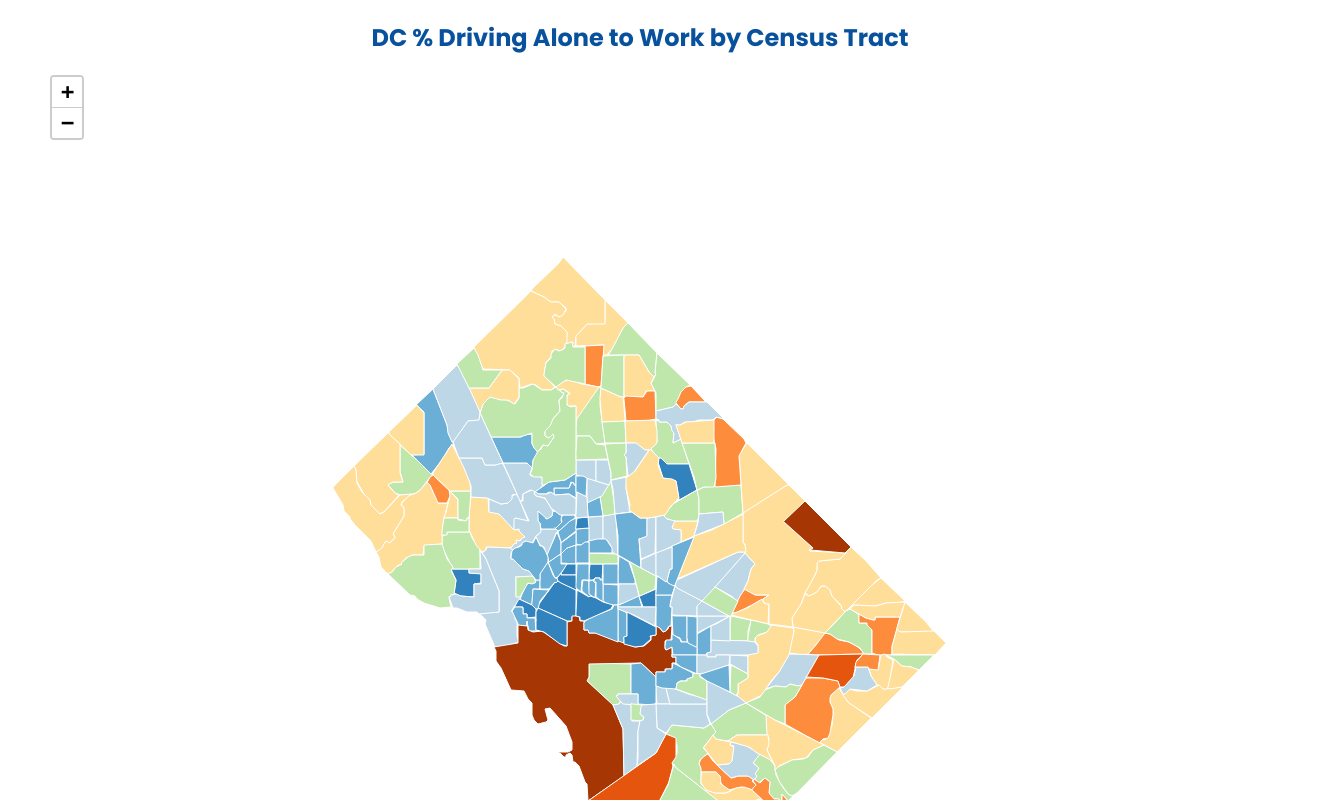
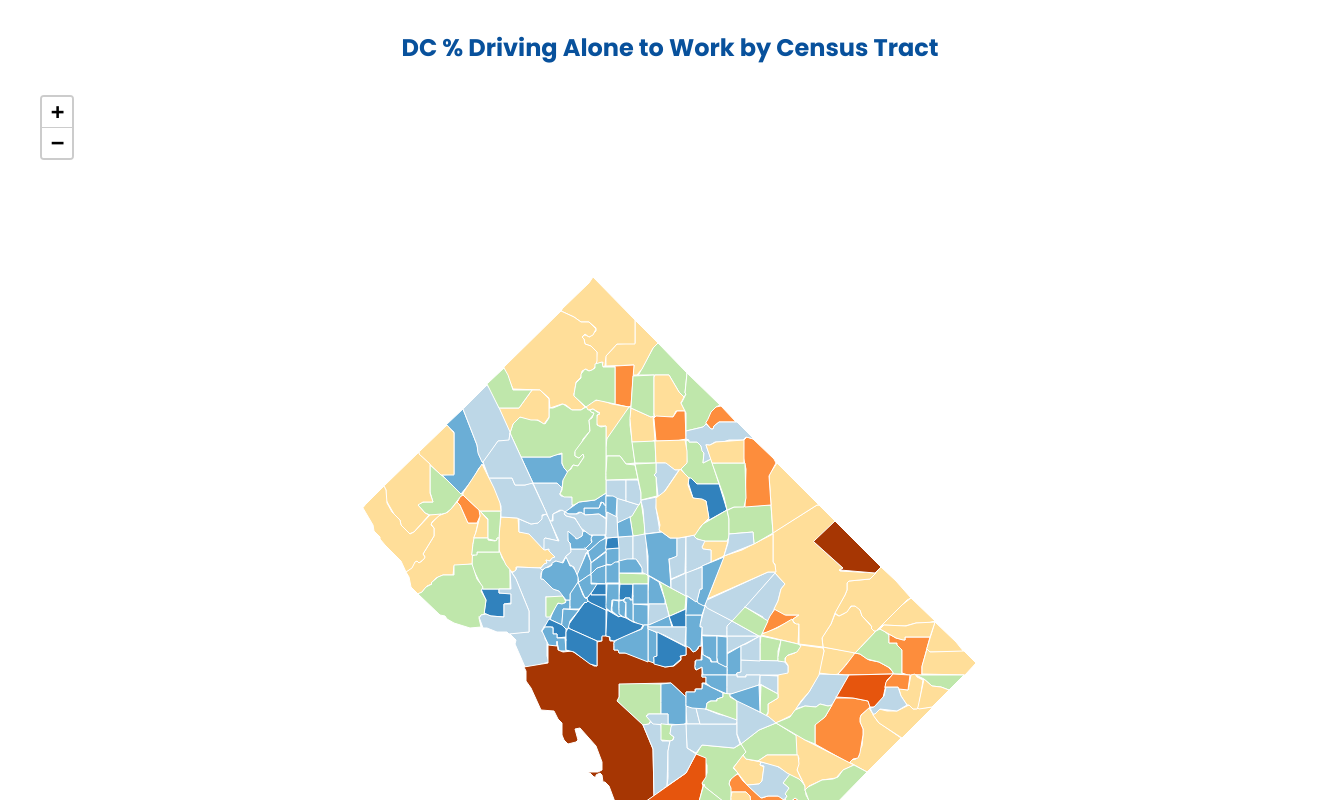
Before and after one commit to zammerman/dc-mode-share, a plain HTML site: page index.html in a window 1280 px wide. Shown: the top 800 px of the page, 1340 px wide, since content can reach past the window. Drawn offline with nearby package versions, Linux system fonts and the light colour scheme.

Commit message:
Update index.html

```diff
--- a/index.html
+++ b/index.html
@@ -14,15 +14,15 @@
         }
         #container {
             width: 100%;
-            max-width: 1200px;
+            max-width: 9000px;
             margin: 0 auto;
-            padding: 20px;
+            padding: 30px;
         }
         #map-title {
             font-size: 24px;
             font-weight: 700;
             color: #08519c;
-            margin-bottom: 10px;
+            margin-bottom: 20px;
             text-align: center;
         }
         #map {
```
